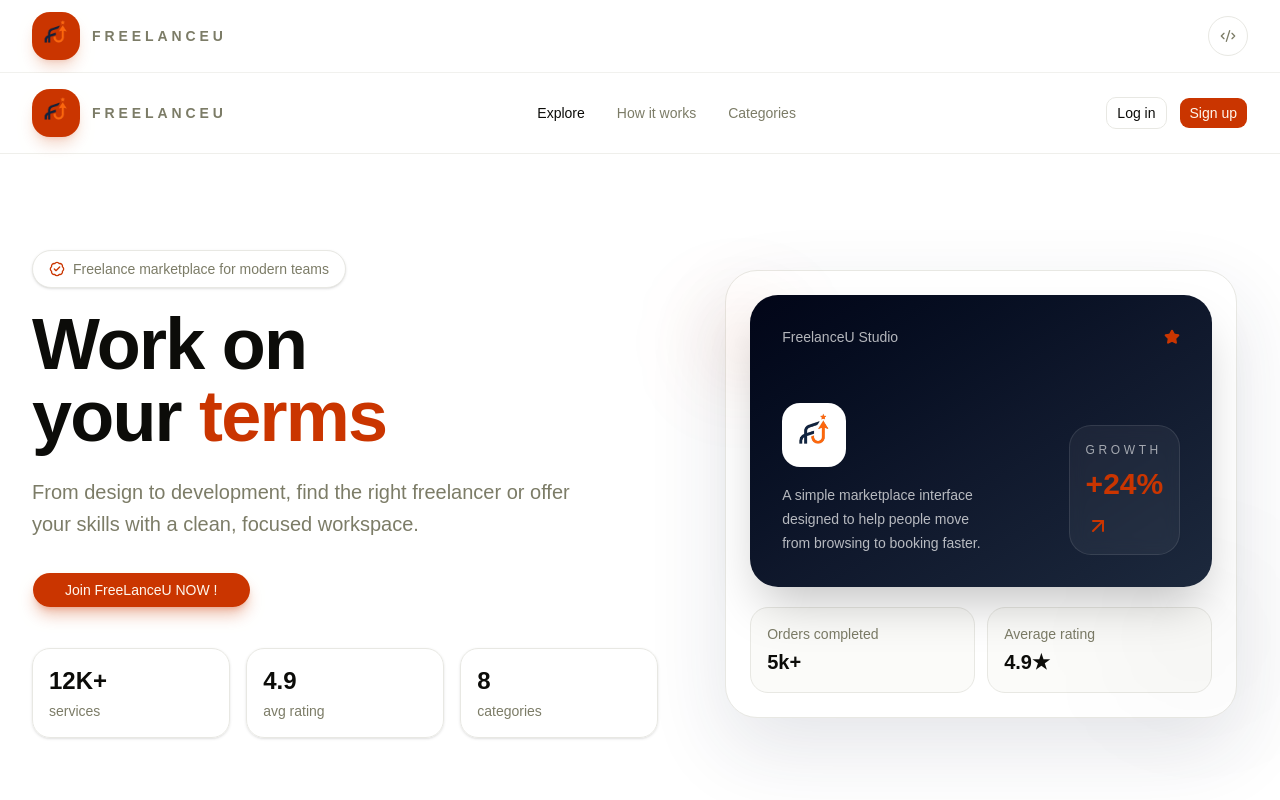
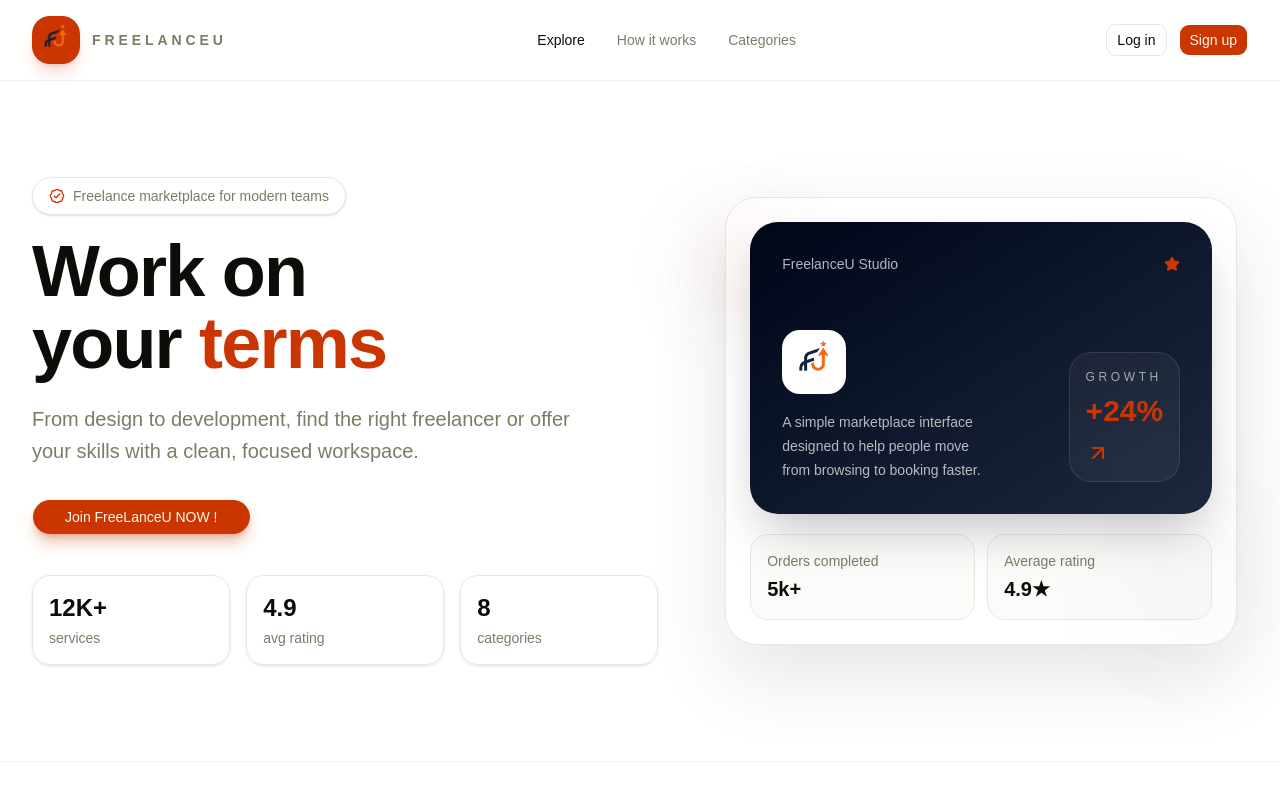
Before and after one commit to oussama-eljarrari/freelanceu, a React (Vite) app: page / in a window 1280 px wide. Shown: the top 800 px of the page. Built offline with nearby package versions, Linux system fonts and the light colour scheme.

Commit message:
removed header

```diff
--- a/src/components/Landing-Page/Landingpage.tsx
+++ b/src/components/Landing-Page/Landingpage.tsx
@@ -1,4 +1,3 @@
-import { Header } from "@/components/Header"
 import { Categories} from "./Categories"
 import { CallToActionSection } from "./cta-section"
 import { Footer } from "@/components/Footer"
@@ -10,7 +9,6 @@ import { StatsSection } from "./stats-section"
 export function LandingPage() {
   return (
     <div id="top" className="min-h-screen bg-background text-foreground">
-      <Header />
       <Navbar />
       <main>
         <Rightcard />
```
